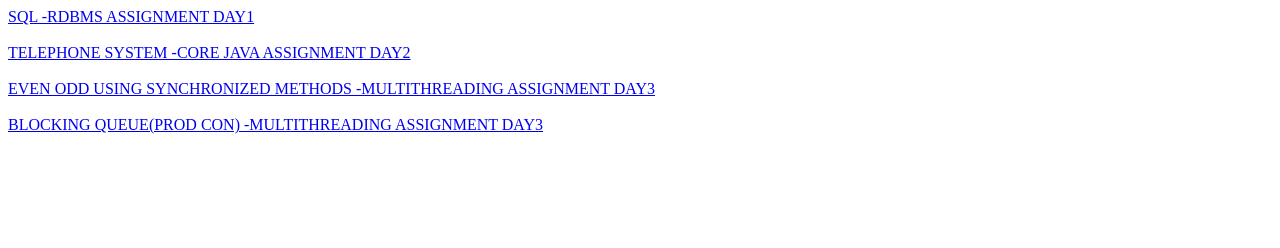
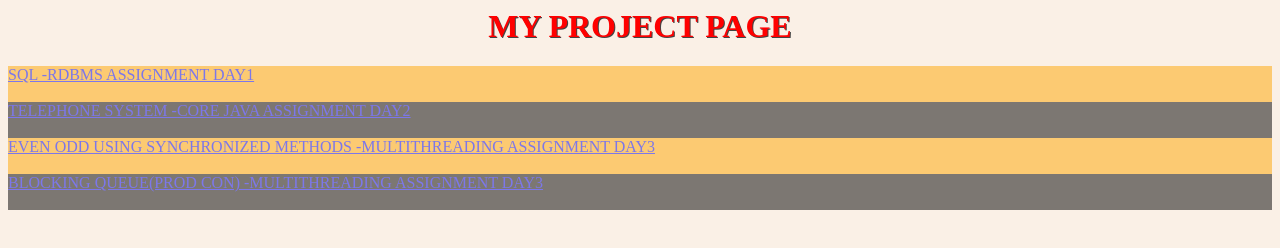
Before and after one commit to shreyasinha292/shreyasinha292.github.io, a plain HTML site: page index.html in a window 1280 px wide. Drawn offline with Linux system fonts and the light colour scheme.

Commit message:
css style update

```diff
--- a/index.html
+++ b/index.html
@@ -1,10 +1,38 @@
 <html>
+    <head>
+        <style>
+
+            body {
+                background-color: linen;
+            }
+
+            h1 {
+                color: red;
+                text-shadow:1px 1px 0 #444;
+             }
+            .a{
+                color: white;
+                background-color: orange;
+                opacity: 0.5;
+            }
+            .b{
+                color: white;
+                background-color: black;
+                opacity: 0.5;
+            }
+        </style>
+
+    </head>
     <body>
-        <div>
-          <a href="https://github.com/shreyasinha292/RDBMS_assignment1.git">SQL -RDBMS ASSIGNMENT DAY1</a><br><br>
-          <a href="https://github.com/shreyasinha292/Telephone-System---JAVA.git">TELEPHONE SYSTEM -CORE JAVA ASSIGNMENT DAY2</a><br><br>
+        <h1><center> MY PROJECT PAGE</center></h1>
+        <div class = "a">
+          <a href="https://github.com/shreyasinha292/RDBMS_assignment1.git">SQL -RDBMS ASSIGNMENT DAY1</a><br><br></div>
+        <div class = "b">
+          <a href="https://github.com/shreyasinha292/Telephone-System---JAVA.git">TELEPHONE SYSTEM -CORE JAVA ASSIGNMENT DAY2</a><br><br></div>
+         <div class = "a">
           <a href="https://github.com/shreyasinha292/RDBMS_assignment1.git">EVEN ODD USING SYNCHRONIZED METHODS -MULTITHREADING ASSIGNMENT DAY3</a>
-          <br><br>
+          <br><br></div>
+        <div class ="b">
           <a href="https://github.com/shreyasinha292/RDBMS_assignment1.git">BLOCKING QUEUE(PROD CON) -MULTITHREADING ASSIGNMENT DAY3</a><br><br>
         </div>
     </body>
```
